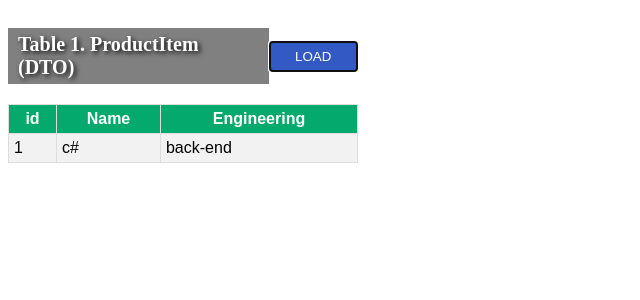
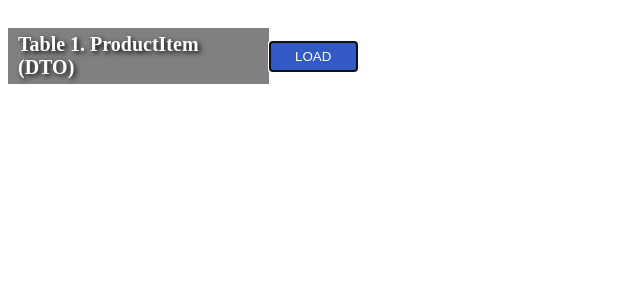
Before and after one commit to ITSTEP-Education/EducationService, a React (Vite) app in the folder reactapp_productitem/: page / in a window 1280 px wide. Shown: the top 300 px of the page, without its empty margins (0-640 px from the left). Built offline with nearby package versions, Linux system fonts and the light colour scheme.

Commit message:
5 was done FC TabProductItemDbo with handler for receive ProductItemDbo

```diff
--- a/reactapp_productitem/src/components/ProductClient/ProductClient.tsx
+++ b/reactapp_productitem/src/components/ProductClient/ProductClient.tsx
@@ -7,9 +7,20 @@ import axios from 'axios';
 
 interface ProductClientProps {}
 
-const ProductClient: FC<ProductClientProps> = () => {
+export interface IProductItemDto{
+   id: number,
+   name: string,
+   typeEngeeniring: string,
+}
 
-   const handleBtnLoad = (): void => {
+const ProductClient: FC<ProductClientProps> = (): React.FunctionComponentElement<ProductClientProps> => {
+
+   const [productsItemDbo, setProductsItemDbo] = useState<Array<IProductItemDto | null>>([]);
+   const [isTable1, setIsTable1] = useState(false);
+
+   const handleBtnLoad = (e: React.FormEvent<HTMLElement>): void => {
+
+      e.preventDefault();
 
       const productsDbo = axios.create({
          baseURL: 'https://localhost:7296/api/ProductItem/',
@@ -17,19 +28,22 @@ const ProductClient: FC<ProductClientProps> = () => {
          responseType: 'json',
       });
 
-      console.log('reqeust btn load');
+      productsDbo.get('all-productitems-dto').
+      then((responce) => {
 
-      productsDbo.get('check').
-      then((responce) => {
-         console.log('responce:', responce.data);
+         setProductsItemDbo(responce.data);
+         for(let product of productsItemDbo){
+            console.log(product);
+         }
+
+         setIsTable1(true);
       }).
       catch((error) => {
          console.log('error:', error)
       });
    }
 
-
-   useEffect(() => {handleBtnLoad}, []);
+   useEffect(() => {handleBtnLoad}, [productsItemDbo]);
 
    return (
       <ProductClientWrapper>
@@ -38,7 +52,7 @@ const ProductClient: FC<ProductClientProps> = () => {
               <TitleWrapper>Table 1. ProductItem (DTO)</TitleWrapper>
               <BtnWrapper onClick={handleBtnLoad}>LOAD</BtnWrapper>
            </Display>
-           <TabProductItemDbo/>
+           {isTable1? <TabProductItemDbo productsDto={productsItemDbo}/> : <></>}
         </div>
       </ProductClientWrapper>
      );
--- a/reactapp_productitem/src/components/TabProductItemDbo/TabProductItemDbo.tsx
+++ b/reactapp_productitem/src/components/TabProductItemDbo/TabProductItemDbo.tsx
@@ -1,18 +1,40 @@
-import React, { FC } from 'react';
+import React, { FC, ReactHTMLElement, ReactNode, useEffect, useState } from 'react';
 import { TableWrapper } from './TabProductItemDbo.styled';
 import './TabProductItemDbo.css'
+import { IProductItemDto } from '../ProductClient/ProductClient';
 
-interface TabProductItemDboProps {}
+interface ProductsItemDto {
+   productsDto: Array<IProductItemDto | null>
+}
 
-const TabProductItemDbo: FC<TabProductItemDboProps> = () => {
+const Product = (product: IProductItemDto | null ): React.ReactElement => {
 
-   const rowData: React.ReactElement =
-   <tr>
-      <td>1</td>
-      <td>c#</td>
-      <td>back-end</td>
-   </tr>
+   const handleRow = (e: React.FormEvent<HTMLElement>): void => {
+      e.preventDefault();
+      console.log(e.currentTarget.getElementsByTagName('td')[1].textContent);
+   }
+''
+   return (
+      <tr onClick={handleRow}>
+         <td>{product?.id}</td>
+         <td>{product?.name}</td>
+         <td>{product?.typeEngeeniring}</td>
+      </tr>
+   )
+}
 
+const TabProductItemDbo: FC<ProductsItemDto> = (props) => {
+
+   const [productsDto, setProductsDto] = useState<Array<IProductItemDto | null>>([]);
+
+   useEffect(() => {
+      setProductsDto(props.productsDto);
+   }, [props.productsDto]);
+
+   let rowProducts = [];
+   for(const product of productsDto){
+      rowProducts.push(Product(product));
+   }
 
    return (
       <TableWrapper id='tab-dbo'>
@@ -21,7 +43,7 @@ const TabProductItemDbo: FC<TabProductItemDboProps> = () => {
            <th>Name</th>
            <th>Engineering</th>
          </tr>
-         {rowData}
+         {rowProducts}
       </TableWrapper>
      );
 }
```
